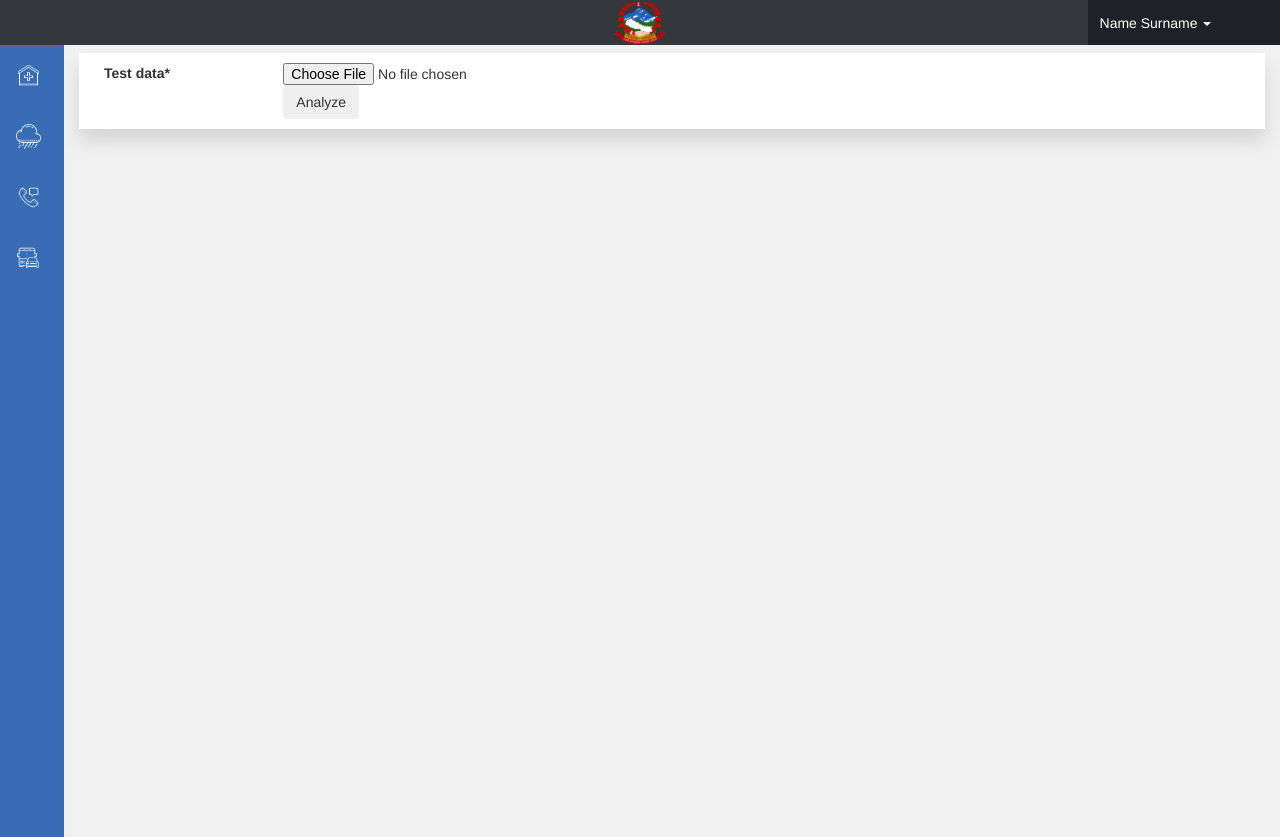
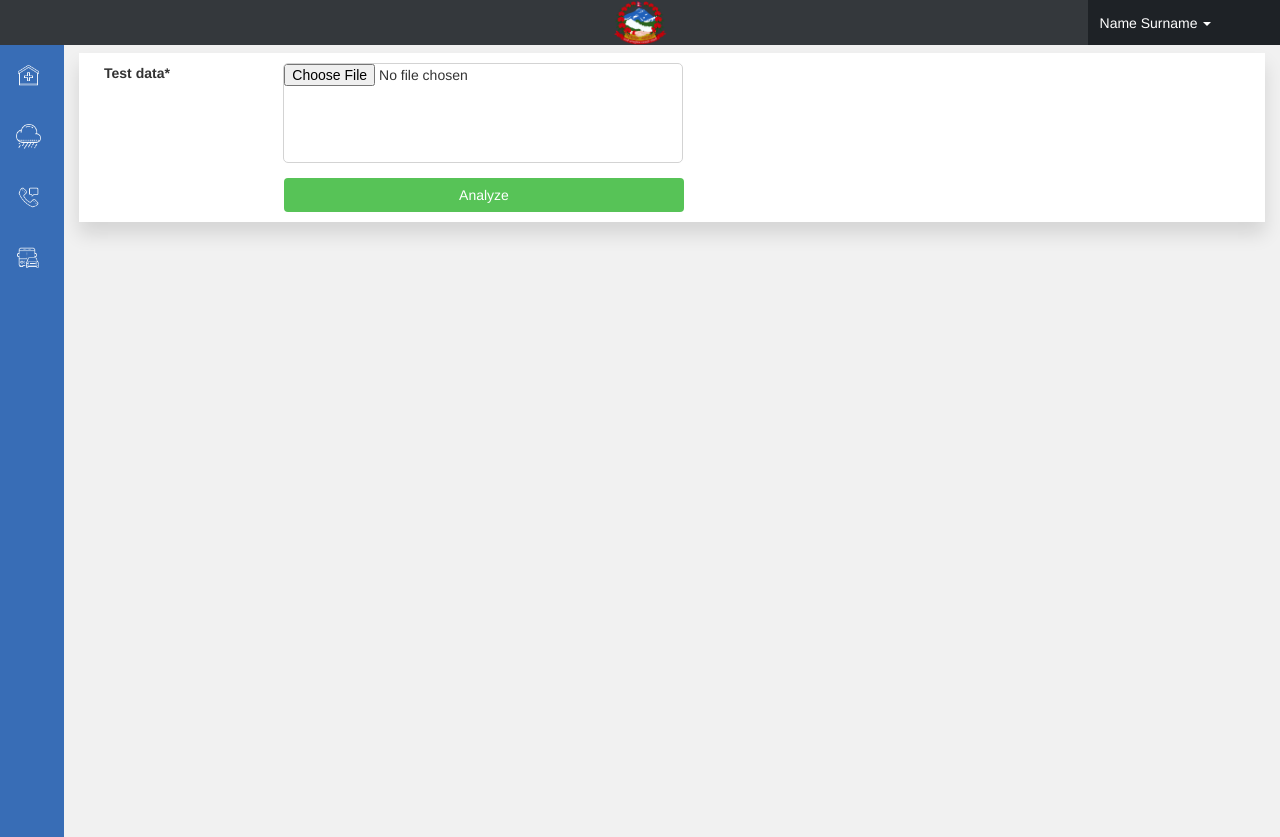
Before and after one commit to 404found-everesthack/junkiri, a Django app: page /junapp/rainwater-harvest in a window 1280 px wide. Shown: the top 837 px of the page. Run offline with Django 3.2, Linux system fonts and the light colour scheme; some libraries are stand-ins or nearby versions.

Commit message:
Prayush- uploader design update

```diff
--- a/junapp/static/junapp/style/css/style.css
+++ b/junapp/static/junapp/style/css/style.css
@@ -172,7 +172,19 @@
     width:35rem;
     height:auto;
 }
-
+.file-upload{
+    width: 40rem;
+    border: 1px solid lightgray;
+    height: 10rem;
+    border-radius: 5px;
+}
+.analyze-btn{
+        width: 40rem;
+    margin-top: 15px;
+    margin-left: 19.5rem;
+    background: #57c357;
+    color: white;
+}
 
 /* ########################################## essentials css ends ##########################################*/
 
```
